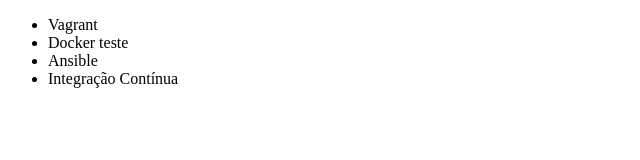
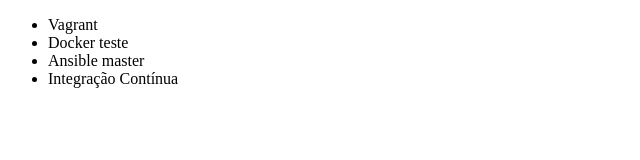
Before and after one commit to igor-py/alura-git, a plain HTML site: page index.html in a window 1280 px wide. Shown: the full height of the page, 0-640 px from the left. Drawn offline with Linux system fonts and the light colour scheme.

Commit message:
na branch master

```diff
--- a/index.html
+++ b/index.html
@@ -8,7 +8,7 @@
     <ul>
         <li>Vagrant</li>
         <li>Docker teste</li>
-        <li>Ansible</li>
+        <li>Ansible master</li>
         <li>Integração Contínua</li>
     </ul>
 </body>
```
